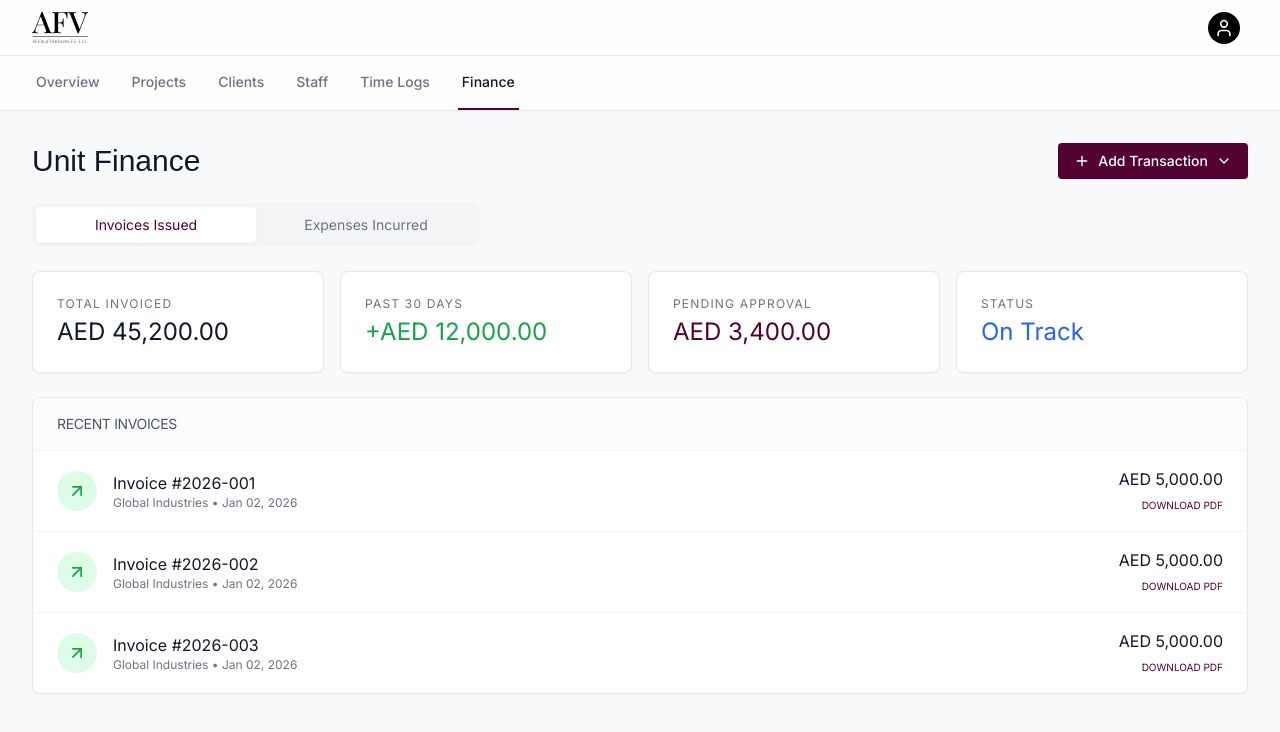
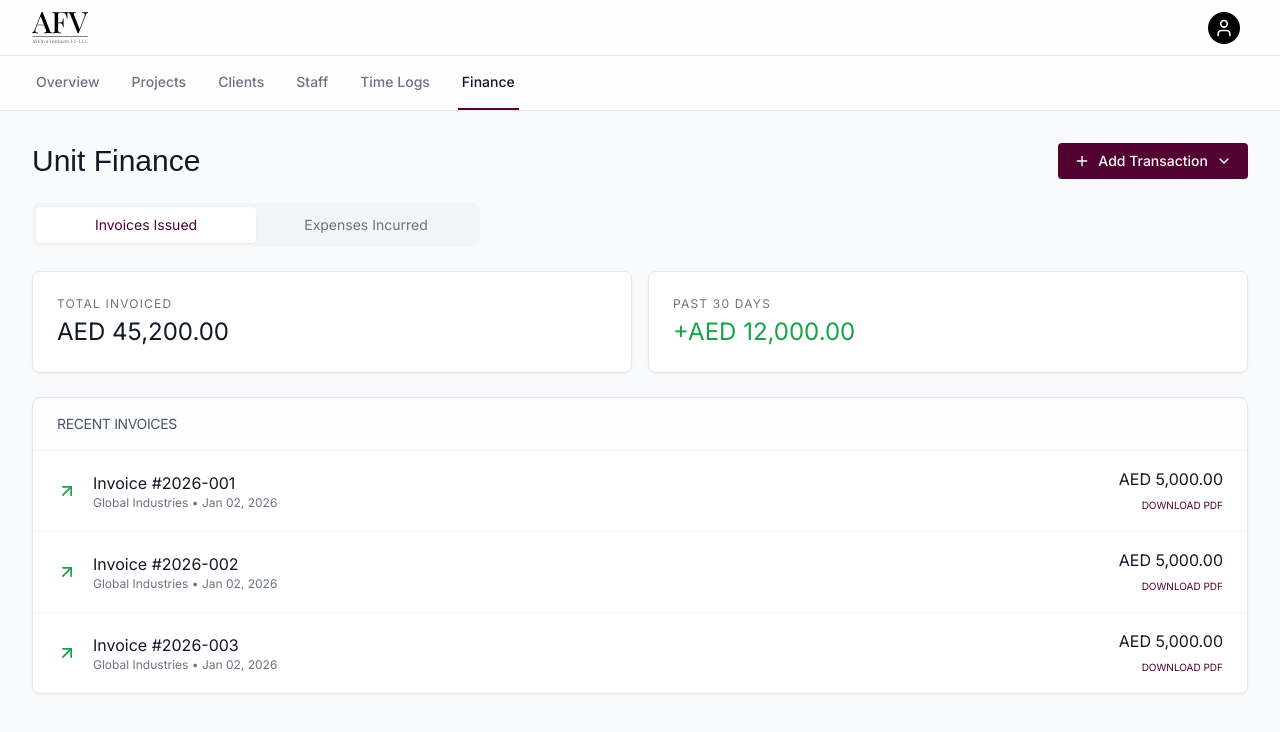
Before and after one commit to lustrecker-lang/alfayainternal, a Next.js app: page /dashboard/afconsult/finance in a window 1280 px wide. Shown: the top 732 px of the page. Built offline with nearby package versions, Linux system fonts and the light colour scheme; a web font is replaced by a local one.

Commit message:
Clean up Finance page: remove status/pending cards, remove icon backgrounds

```diff
--- a/app/dashboard/afconsult/finance/page.tsx
+++ b/app/dashboard/afconsult/finance/page.tsx
@@ -71,7 +71,8 @@ export default function FinancePage() {
                 </button>
             </div>
 
-            <div className="grid grid-cols-1 md:grid-cols-2 lg:grid-cols-4 gap-4">
+            {/* Summary Cards - Only 2 cards now */}
+            <div className="grid grid-cols-1 md:grid-cols-2 gap-4">
                 <div className="bg-white dark:bg-zinc-800 p-6 border border-gray-200 dark:border-gray-700 shadow-sm" style={{ borderRadius: '0.5rem' }}>
                     <p className="text-xs font-normal text-gray-500 uppercase tracking-widest mb-1 font-sans">Total {view === 'INVOICES' ? 'Invoiced' : 'Expensed'}</p>
                     <p className="text-2xl font-normal text-gray-900 dark:text-white">AED 45,200.00</p>
@@ -79,14 +80,6 @@ export default function FinancePage() {
                 <div className="bg-white dark:bg-zinc-800 p-6 border border-gray-200 dark:border-gray-700 shadow-sm" style={{ borderRadius: '0.5rem' }}>
                     <p className="text-xs font-normal text-gray-500 uppercase tracking-widest mb-1 font-sans">Past 30 Days</p>
                     <p className="text-2xl font-normal text-green-600">+AED 12,000.00</p>
-                </div>
-                <div className="bg-white dark:bg-zinc-800 p-6 border border-gray-200 dark:border-gray-700 shadow-sm" style={{ borderRadius: '0.5rem' }}>
-                    <p className="text-xs font-normal text-gray-500 uppercase tracking-widest mb-1 font-sans">Pending Approval</p>
-                    <p className="text-2xl font-normal text-afconsult">AED 3,400.00</p>
-                </div>
-                <div className="bg-white dark:bg-zinc-800 p-6 border border-gray-200 dark:border-gray-700 shadow-sm" style={{ borderRadius: '0.5rem' }}>
-                    <p className="text-xs font-normal text-gray-500 uppercase tracking-widest mb-1 font-sans">Status</p>
-                    <p className="text-2xl font-normal text-blue-600">On Track</p>
                 </div>
             </div>
 
@@ -99,9 +92,12 @@ export default function FinancePage() {
                     {[1, 2, 3].map((i) => (
                         <div key={i} className="px-6 py-4 flex items-center justify-between hover:bg-gray-50/50 dark:hover:bg-zinc-700/30 transition-colors">
                             <div className="flex items-center gap-4">
-                                <div className={`w-10 h-10 rounded-full flex items-center justify-center ${view === 'INVOICES' ? 'bg-green-100 text-green-600' : 'bg-red-100 text-red-600'}`}>
-                                    {view === 'INVOICES' ? <ArrowUpRight className="w-5 h-5" /> : <ArrowDownLeft className="w-5 h-5" />}
-                                </div>
+                                {/* Arrow icons without circular background */}
+                                {view === 'INVOICES' ? (
+                                    <ArrowUpRight className="w-5 h-5 text-green-600" />
+                                ) : (
+                                    <ArrowDownLeft className="w-5 h-5 text-red-600" />
+                                )}
                                 <div>
                                     <p className="font-normal text-gray-900 dark:text-white font-sans">
                                         {view === 'INVOICES' ? `Invoice #2026-00${i}` : `Expense Reimb. #${i}`}
```
